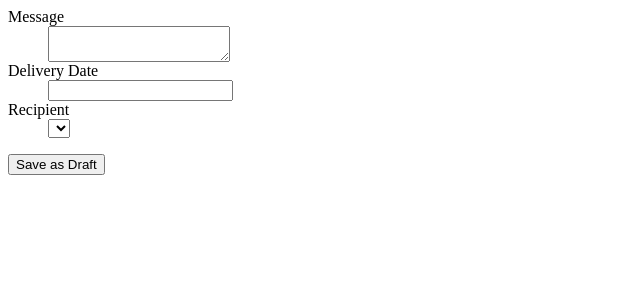
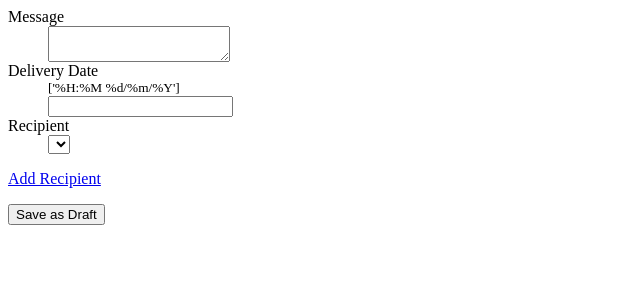
Before and after one commit to Team6ASE2021/MMIAB-PRIMER, a Flask app: page /draft in a window 1280 px wide. Shown: the top 300 px of the page, without its empty margins (0-640 px from the left). Run offline with Flask 2, Linux system fonts and the light colour scheme; a user stored in the database is signed in; data comes from the database, SQL or seed files in the repository; lists and menus that the app fills with data are empty.

Commit message:
dynamic insertion of recipient in draft template added

```diff
--- a/monolith/forms.py
+++ b/monolith/forms.py
@@ -19,10 +19,11 @@ class UserForm(FlaskForm):
     location = f.StringField('location', validators=[Optional()])
     display = ['email', 'firstname', 'lastname','nickname','location', 'password', 'dateofbirth']
 
-
+class RecipientForm(FlaskForm):
+    recipient = f.SelectField("Recipient", default=[])
 
 class EditMessageForm(FlaskForm):
     body_message = f.TextAreaField("Message", validators=[InputRequired()])
     date_of_send = f.DateTimeField("Delivery Date", format=delivery_format, validators=[Optional()])
-    recipient = f.SelectField("Recipient", default=[])
-    display = ['body_message', 'date_of_send', 'recipient']
+    recipients = f.FieldList(f.FormField(RecipientForm))
+    display = ['body_message', 'date_of_send', 'recipients']
--- a/monolith/templates/create_message.html
+++ b/monolith/templates/create_message.html
@@ -1,4 +1,30 @@
 <html>
+    <head>
+        <script>
+            function addRecipient(){
+                console.log("start");
+                var recipients = document.getElementById("recipient-list");
+                var childs = recipients.getElementsByClassName("recipient")
+                var new_id = childs.length
+                var new_recipient = childs[0].cloneNode(true);
+                var nr_childs = new_recipient.getElementsByTagName("*");
+                for(let i = 0; i<nr_childs.length; i++){
+                    if(nr_childs[i].id == "recipients-0-csrf_token") {
+                        nr_childs[i].id = "recipients-" + new_id + "-csrf_token";
+                        nr_childs[i].name = "recipients-" + new_id + "-csrf_token";
+                    }
+                    if(nr_childs[i].htmlFor == "recipients-0-recipient") {
+                        nr_childs[i].htmlFor = "recipients-" + new_id + "-recipient";
+                    }
+                    if(nr_childs[i].id == "recipients-0-recipient") {
+                        nr_childs[i].id = "recipients-" + new_id + "-recipient";
+                        nr_childs[i].name = "recipients-" + new_id + "-recipient";
+                    }
+                }
+                recipients.appendChild(new_recipient);
+            }
+        </script>
+    </head>
     <body>
 
     {% if current_user.is_authenticated %}
@@ -6,15 +32,31 @@
       <form action="" method="POST">
         {{ form.hidden_tag() }}
         <dl>
-      {% for field in form.display %}
-      <dt>{{ form[field].label }}</dt>
-      <dd>{{ form[field]() }}</dd>
-        {% if form[field].errors %}
-           {% for e in form[field].errors %}
+         <dt>{{ form.body_message.label }}</dt>
+         <dd>{{ form.body_message() }}</dd>
+           {% if form.date_of_send.errors %}
+              {% for e in form.date_of_send.errors %}
                <p class="help-block">{{ e }}</p>
               {% endfor %}
            {% endif %}
+         <dt>{{ form.date_of_send.label }}</dt>
+         <dd style="font-size: 10pt;">{{ form.date_of_send.format }}</dt>
+         <dd>{{ form.date_of_send() }}</dd>
+           {% if form.date_of_send.errors %}
+              {% for e in form.date_of_send.errors %}
+               <p class="help-block">{{ e }}</p>
               {% endfor %}
+           {% endif %}
+         <div id="recipient-list">
+         {% for recipient_form in form.recipients %}
+           <div class="recipient">
+             {{ recipient_form.hidden_tag() }}
+             <dt>{{ recipient_form.recipient.label }}</dt>
+             <dd>{{ recipient_form.recipient() }}</dd>
+           </div>
+         {% endfor %}
+         </div>
+         <p><a href="javascript:addRecipient();">Add Recipient</a></p>
        </dl>
         <p>
         <input type=submit value="Save as Draft">
--- a/monolith/views/messages.py
+++ b/monolith/views/messages.py
@@ -21,21 +21,23 @@ messages = Blueprint('messages', __name__)
 @messages.route('/draft', methods=['POST', 'GET'])
 @login_required
 def draft():
-    form = EditMessageForm()
-    form.recipient.choices = get_recipients().json['recipients']
+    form = EditMessageForm(recipients=[{'name': 'Recipient'}])
+    for recipient_form in form.recipients:
+        recipient_form.recipient.choices = get_recipients().json['recipients']
     if request.method == 'POST':
         if form.validate_on_submit():
             new_draft = Message()
-            form.populate_obj(new_draft)
+            # form.populate_obj(new_draft)
+            new_draft.body_message = form.body_message.data
+            new_draft.date_of_send = form.date_of_send.data
             new_draft.to_filter = ContentFilter.filter_content(new_draft.body_message)
             new_draft.id_sender = current_user.get_id()
-            new_draft.id_receipent = form.recipient.data[0]
+            # new_draft.id_receipent = form.recipient.data[0]
+            print([int(rf.recipient.data[0]) for rf in form.recipients])
             MessageModel.add_draft(new_draft)
             return redirect('/read_message/' + str(new_draft.id_message))
 
     return render_template('create_message.html', form=form)
-
-
 
 
 @messages.route('/draft/edit/<int:id>', methods=['POST', 'GET'])
```
Lines whose indentation alone changed are shown as unchanged.
